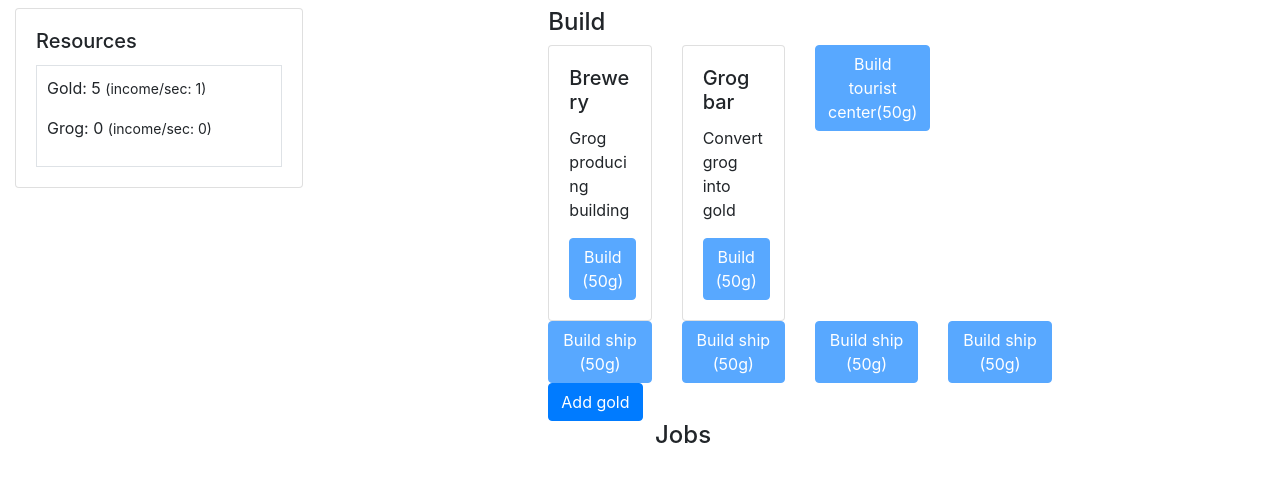
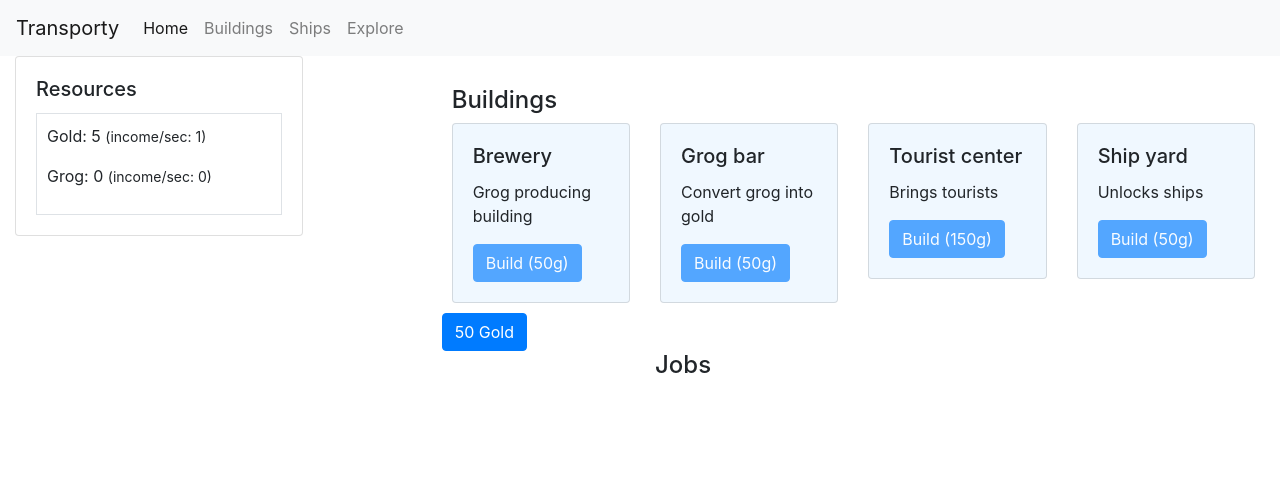
Before and after one commit to AndreFohlin/office-space, an Angular app: page / in a window 1280 px wide. Shown: the top 482 px of the page. Built offline with nearby package versions, Linux system fonts and the light colour scheme.

Commit message:
added navigation bar and made ships show only after building a shipyard

```diff
--- a/src/app/app.component.css
+++ b/src/app/app.component.css
@@ -0,0 +1,12 @@
+.ship-container, .buildings-container{
+    margin-top: 20px;
+    padding: 10px;
+}
+
+.build-option.building {
+    background-color: aliceblue;
+}
+
+.build-option.ship {
+    background-color: cornsilk;
+}
--- a/src/app/app.component.html
+++ b/src/app/app.component.html
@@ -1,18 +1,16 @@
+<navigation></navigation>
 <div class="container-fluid">
-  <div style="text-align:center">
-    <h1>
-
-    </h1>
-  </div>
+  <router-outlet></router-outlet>
   <div class="row">
-    <div class="col-5">
+    <div class="col-4">
       <resources></resources>
     </div>
-    <div class="col-5">
-      <h4>Build</h4>
+    <div class="col-8">
+      <div class="buildings-container">
+        <h4>Buildings</h4>
         <div class="row">
           <div class="col-3">
-          <div class="card">
+            <div class="card build-option building">
               <div class="card-body">
                 <h5 class="card-title">{{this.buildings.brewery.name}}</h5>
                 <p class="card-text">
@@ -23,7 +21,7 @@
             </div>
           </div>
           <div class="col-3">
-            <div class="card">
+            <div class="card build-option building">
               <div class="card-body">
                 <h5 class="card-title">{{this.buildings.bar.name}}</h5>
                 <p class="card-text">
@@ -32,37 +30,49 @@
                 <button type="button" class="btn btn-primary" [disabled]="!canBuild('bar')" (click)="build('bar')">Build (50g)</button>
               </div>
             </div>
-
-
           </div>
           <div class="col-3">
-          <button type="button" class="btn btn-primary" [disabled]="!resources.hasGold(50)" (click)="buildBrewery()">Build tourist center(50g)</button>
+            <div class="card build-option building">
+              <div class="card-body">
+                <h5 class="card-title">{{this.buildings.touristcenter.name}}</h5>
+                <p class="card-text">
+                  {{this.buildings.touristcenter.desc}}
+                </p>
+                <button type="button" class="btn btn-primary" [disabled]="!canBuild('touristcenter')" (click)="build('touristcenter')">Build (150g)</button>
+              </div>
+            </div>
           </div>
           <div class="col-3">
-
+            <div class="card build-option building">
+              <div class="card-body">
+                <h5 class="card-title">{{this.buildings.shipyard.name}}</h5>
+                <p class="card-text">
+                  {{this.buildings.shipyard.desc}}
+                </p>
+                <button type="button" class="btn btn-primary" [disabled]="!canBuild('shipyard')" (click)="build('shipyard')">Build (50g)</button>
               </div>
             </div>
-      <div class="row">
-
-        <div class="col-3">
-          <button type="button" class="btn btn-primary" [disabled]="!resources.hasGold(50)" (click)="buildShip()">Build ship (50g)</button>
-        </div>
-        <div class="col-3">
-          <button type="button" class="btn btn-primary" [disabled]="!resources.hasGold(50)" (click)="buildShip()">Build ship (50g)</button>
-        </div>
-        <div class="col-3">
-          <button type="button" class="btn btn-primary" [disabled]="!resources.hasGold(50)" (click)="buildShip()">Build ship (50g)</button>
-        </div>
-        <div class="col-3">
-          <button type="button" class="btn btn-primary" [disabled]="!resources.hasGold(50)" (click)="buildShip()">Build ship (50g)</button>
           </div>
         </div>
-      <button type="button" class="btn btn-primary" (click)="addGold()">Add gold</button>
-
-
       </div>
-
-
+      <div class="ship-container" *ngIf="hasBuilding('shipyard')">
+        <h4>Ships</h4>
+        <div class="row">
+          <div class="col-3">
+            <div class="card build-option ship">
+              <div class="card-body">
+                <h5 class="card-title">Brig</h5>
+                <p class="card-text">
+                  A ship used for "trading"
+                </p>
+                <button type="button" class="btn btn-primary" [disabled]="!resources.hasGold(50)" (click)="buildShip()">Build (50g)</button>
+              </div>
+            </div>
+          </div>
+        </div>
+      </div>
+      <button type="button" class="btn btn-primary" (click)="addGold()">50 Gold</button>
+    </div>
   </div>
 
   <div class="row">
--- a/src/app/app.component.ts
+++ b/src/app/app.component.ts
@@ -1,9 +1,19 @@
-import { Component } from '@angular/core';
-import { ResourceService } from './resource.service';
-import { JobService } from './job.service';
-import { Job } from './job';
-import { Buildings } from './buildings/buildings'
-import { request } from 'http';
+import {
+  Component
+} from '@angular/core';
+import {
+  ResourceService
+} from './resource.service';
+import {
+  JobService
+} from './job.service';
+import {
+  Job
+} from './job';
+import {
+  Buildings
+} from './buildings/buildings'
+
 @Component({
   selector: 'app-root',
   templateUrl: './app.component.html',
@@ -11,13 +21,13 @@ import { request } from 'http';
 })
 export class AppComponent {
   title = 'app';
-  ships:any[];
+  ships: any[];
   private resources: ResourceService;
   private jobs: JobService;
   private buildings: any;
-  private ownedBuildings:string[];
+  private ownedBuildings: string[];
 
-  constructor(resourceService:ResourceService, jobService: JobService){
+  constructor(resourceService: ResourceService, jobService: JobService) {
     this.resources = resourceService;
     this.jobs = jobService;
     this.ships = [];
@@ -25,56 +35,65 @@ export class AppComponent {
     this.ownedBuildings = [];
   }
 
-  ngOnInit(){
-
+  addGold() {
+    this.resources.addGold(50);
   }
 
-  addGold(){
-      this.resources.addGold(50);
-  }
-
-  buildShip(){
-    if(this.resources.getGold() >= 50) {
+  buildShip() {
+    if (this.resources.getGold() >= 50) {
       this.resources.addGold(-50);
 
-      this.jobs.addJob('Building a ship...', 2, (job:Job)=>{
-        this.ships.push({id:this.ships.length});
+      this.jobs.addJob('Building a ship...', 2, (job: Job) => {
+        this.ships.push({
+          id: this.ships.length
+        });
       });
     }
   }
 
-  build(buildingType):any {
+  hasBuilding(buildingType) {
+    console.log(this.ownedBuildings.includes(buildingType));
+    return this.ownedBuildings.includes(buildingType);
+  }
+
+  build(buildingType): any {
     let buildTemplate = Buildings[buildingType];
-    if(buildTemplate){
-      if(buildTemplate.requirements.gold){
-        if(this.resources.hasGold(buildTemplate.requirements.gold)) {
+    if (buildTemplate) {
+      if (buildTemplate.requirements.gold) {
+        if (this.resources.hasGold(buildTemplate.requirements.gold)) {
           this.resources.addGold(-buildTemplate.requirements.gold);
 
-          this.jobs.addJob('Building...', 2, (job:Job)=>{
-            if( buildTemplate.effect.gold ) this.resources.goldPerSec += buildTemplate.effect.gold;
-            if( buildTemplate.effect.grog ) this.resources.grogPerSec += buildTemplate.effect.grog;
+          this.jobs.addJob('Building...', 2, (job: Job) => {
+
+            if (buildTemplate.effect) {
+              if (buildTemplate.effect.gold) this.resources.goldPerSec += buildTemplate.effect.gold;
+              if (buildTemplate.effect.grog) this.resources.grogPerSec += buildTemplate.effect.grog;
+            }
+
             this.ownedBuildings.push(buildingType);
           });
         }
       }
-    }else{
+    } else {
       console.log('no building type!');
     }
   }
 
-  canBuild(buildingType:any){
+  canBuild(buildingType: any) {
     let requirementsMet = true;
-    let building:any = Buildings[buildingType];
-    if(building.requirements){
-      if(building.requirements.gold){
-        if(!this.resources.hasGold(building.requirements.gold)){
+    let building: any = Buildings[buildingType];
+    if (building.requirements) {
+      if (building.requirements.gold) {
+        if (!this.resources.hasGold(building.requirements.gold)) {
           requirementsMet = false;
         }
       }
 
-      if(building.requirements.buildings){
-        building.requirements.buildings.forEach((buildRequirement)=>{
-          if(!this.ownedBuildings.includes(buildRequirement)){ requirementsMet = false; }
+      if (building.requirements.buildings) {
+        building.requirements.buildings.forEach((buildRequirement) => {
+          if (!this.ownedBuildings.includes(buildRequirement)) {
+            requirementsMet = false;
+          }
         });
       }
     }
--- a/src/app/buildings/buildings.ts
+++ b/src/app/buildings/buildings.ts
@@ -19,5 +19,21 @@ export const Buildings = {
         effect: {
             gold: 1
         }
+    },
+    'touristcenter':{
+        name:'Tourist center',
+        desc:'Brings tourists',
+        requirements: {
+            gold: 150
+        },
+        effect: {
+        }
+    },
+    'shipyard': {
+        name: 'Ship yard',
+        desc: 'Unlocks ships',
+        requirements: {
+            gold: 150
+        }
     }
 };
--- /dev/null
+++ b/src/app/navigation/navigation.component.html
@@ -0,0 +1,22 @@
+<nav class="navbar navbar-expand-lg navbar-light bg-light">
+    <a class="navbar-brand" href="#">Transporty</a>
+    <button class="navbar-toggler" type="button" data-toggle="collapse" data-target="#navbarNav" aria-controls="navbarNav" aria-expanded="false" aria-label="Toggle navigation">
+      <span class="navbar-toggler-icon"></span>
+    </button>
+    <div class="collapse navbar-collapse" id="navbarNav">
+      <ul class="navbar-nav">
+        <li class="nav-item active">
+          <a class="nav-link" routerLink="/">Home<span class="sr-only">(current)</span></a>
+        </li>
+        <li class="nav-item">
+            <a class="nav-link" routerLink="/buildings">Buildings</a>
+          </li>
+        <li class="nav-item">
+          <a class="nav-link" routerLink="/ships">Ships</a>
+        </li>
+        <li class="nav-item">
+          <a class="nav-link" routerLink="/explore">Explore</a>
+        </li>
+      </ul>
+    </div>
+  </nav>
--- /dev/null
+++ b/src/app/navigation/navigation.component.ts
@@ -0,0 +1,15 @@
+import { Component, OnInit } from '@angular/core';
+
+@Component({
+  selector: 'navigation',
+  templateUrl: './navigation.component.html',
+  styleUrls: ['./navigation.component.css']
+})
+export class NavigationComponent implements OnInit {
+
+  constructor() { }
+
+  ngOnInit() {
+  }
+
+}
```
Also changed, not shown: src/app/app-routing.module.ts (added, +14 -0 lines), src/app/app.module.ts (+6 -2 lines), src/app/navigation/navigation.component.css (added), 1 other file (tests, documents, lock files or other folders). Lines whose indentation alone changed are shown as unchanged.
